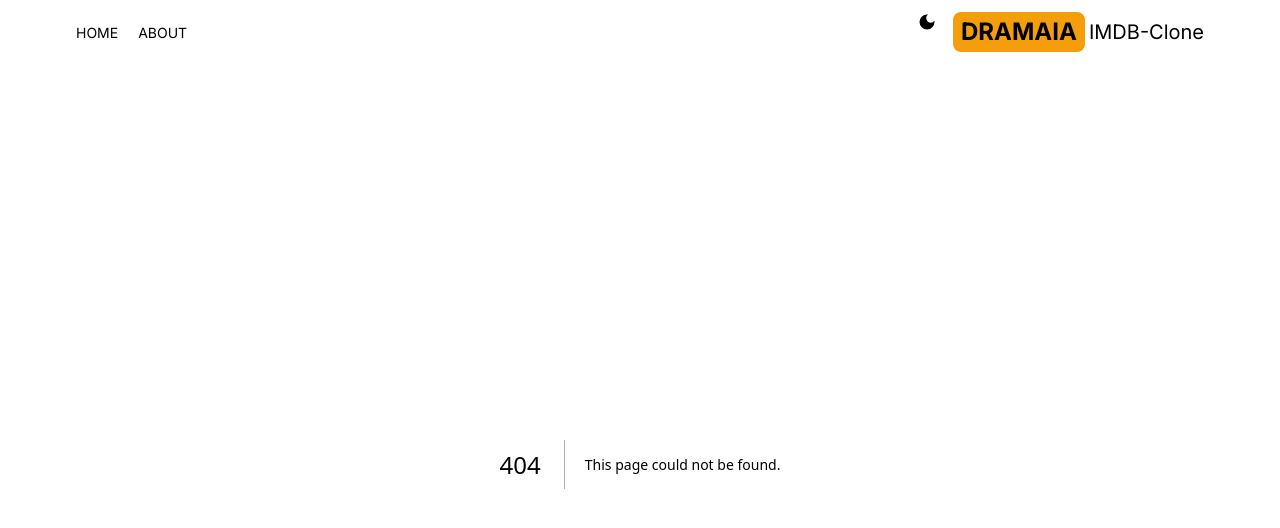
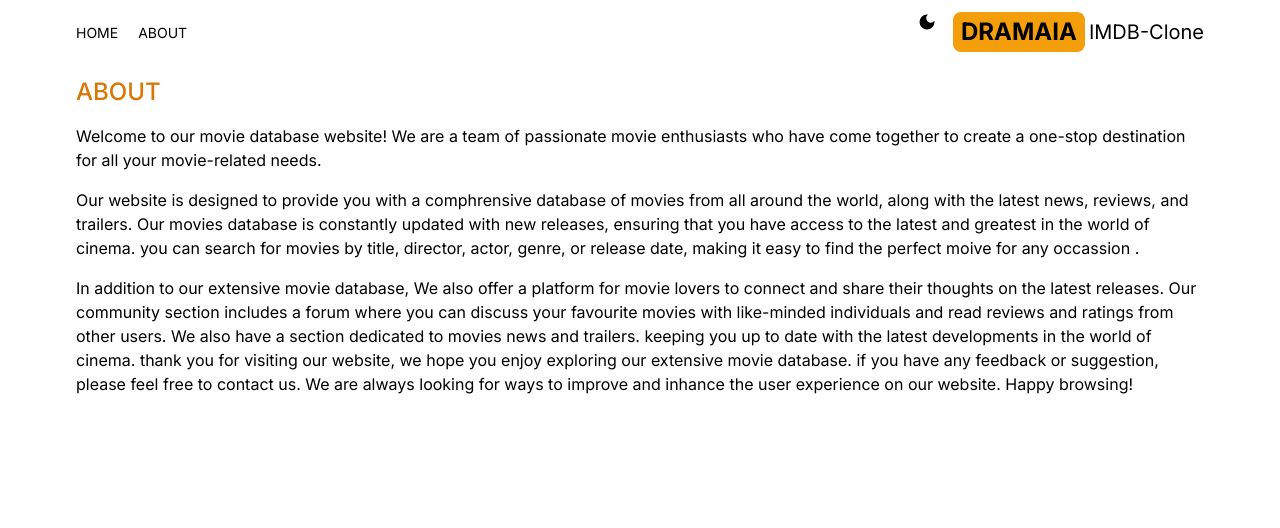
Before and after one commit to anish-16/Dramaia, a Next.js app: page /about in a window 1280 px wide. Before the commit this address had no page. Shown: the top 528 px of the page. Built offline with nearby package versions, Linux system fonts and the light colour scheme.

Commit message:
Create the about page

```diff
--- /dev/null
+++ b/src/app/about/page.jsx
@@ -0,0 +1,36 @@
+export default function About() {
+  return (
+    <div className="max-w-6xl mx-auto p-3 space-y-4">
+        <h1 className='text-2xl font-medium text-amber-600'>ABOUT</h1>
+        <p>
+            Welcome to our movie database website! We are a team of passionate
+            movie enthusiasts who have come together to create a one-stop destination for
+            all your movie-related needs.
+        </p>
+
+        <p>
+            Our website is designed to provide you with a comphrensive database of
+            movies from all around the world, along with the latest news, reviews,
+            and trailers. Our movies database is constantly updated with new
+            releases, ensuring that you have access to the latest and greatest in
+            the world of cinema. you can search for movies by title, director, actor,
+            genre, or release date, making it easy to find the perfect moive
+            for any occassion .
+             </p>
+
+        <p>
+             In addition to our extensive movie database, We also offer a platform
+             for movie lovers to connect and share their thoughts on the latest releases.
+             Our community section includes a forum where you can discuss your favourite
+              movies with like-minded individuals and read reviews and ratings from other
+             users. We also have a section dedicated to movies news and trailers. keeping
+             you up to date with the latest developments in the world of cinema. thank you
+             for visiting our website, we hope you enjoy exploring our extensive movie database.
+             if you have any feedback or suggestion, please feel free to contact us. We are
+             always looking for ways to improve and inhance the user experience on our website.
+             Happy browsing!
+
+        </p>
+    </div>
+  );
+}
```
